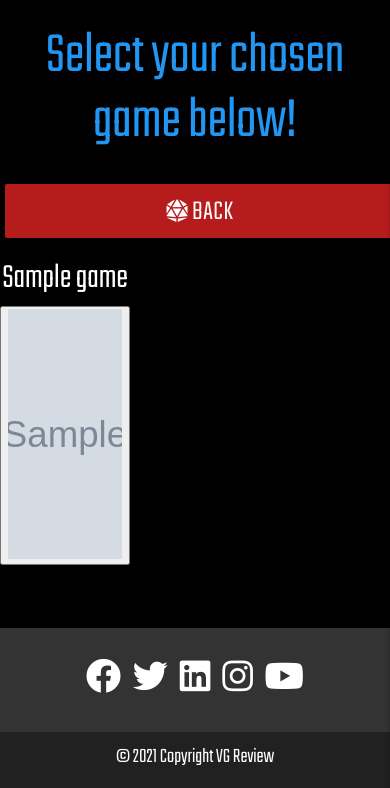
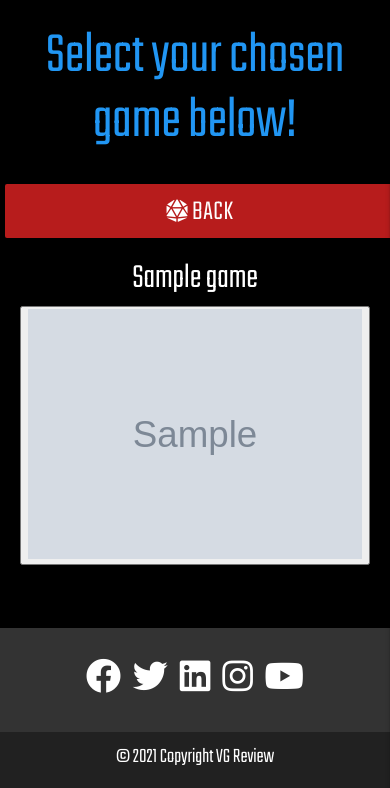
Before and after one commit to Code-Institute-Submissions/joshhunt1991-Milestone_3_AprResub, a Flask app: template templates/game_images.html in a window 390 px wide; the page is wider, and only the part inside the window is pictured. Shown: the part 56-844 px from the top of that part. Run offline with Flask 2, Linux system fonts and the light colour scheme; the template is opened without the code that fills it: most values are stand-ins (such as "Sample title", 1, 10 or a date in 2020); grey boxes marked "Sample" are stand-in pictures; some libraries are stand-ins or nearby versions.

Commit message:
fixed layout of game images to be properly responsive

```diff
--- a/templates/game_images.html
+++ b/templates/game_images.html
@@ -9,7 +9,7 @@
    <!-- display game images -->
    <div class="row">
       {% for games in savedImages.results %}
-      <div class="col s4 l4 no-padding">
+      <div class="col s12 m6 l4 no-padding">
          <p class="white-text center bodytext">{{ games.name }}</p>
          <form class=" center" method="POST" action="{{ url_for('add_image') }}">
             <button class="image-button" type="submit"><img class="review-image" src="{{ games.background_image }}" alt="game image"></button>
```
